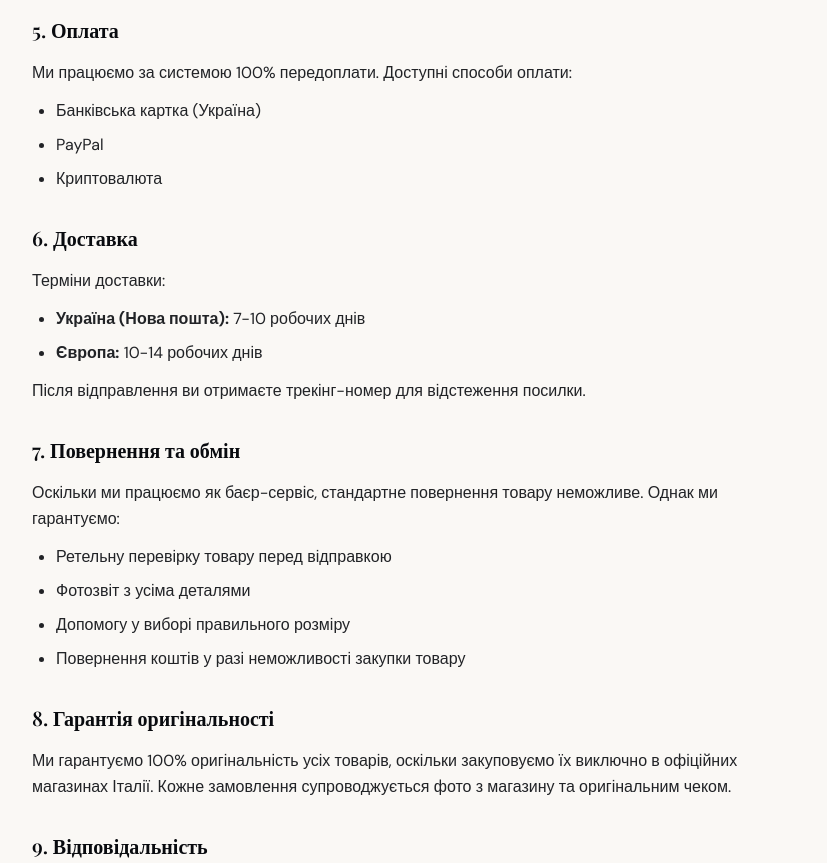
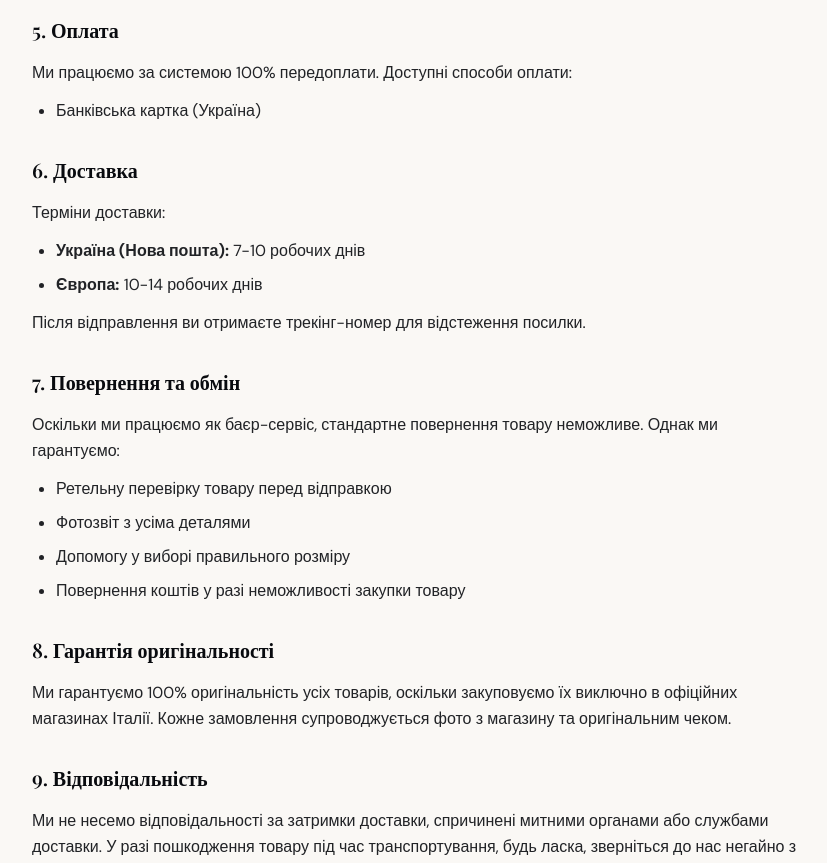
Before and after one commit to SerhiiOberemchuk/bayer-italia-landing-page, a Next.js app: page /terms in a window 1280 px wide. Shown: the part 1080-1943 px from the top of the page, without its empty margins (224-1051 px from the left). Built offline with nearby package versions, Linux system fonts and the light colour scheme; a web font is replaced by a local one.

Commit message:
feat: update Ukrainian terms of service page content
Co-authored-by: null <135756668+SerhiiOberemchuk@users.noreply.github.com>

```diff
--- a/app/terms/page.tsx
+++ b/app/terms/page.tsx
@@ -76,8 +76,7 @@ export default function TermsPage() {
             <p className="mb-3">Ми працюємо за системою 100% передоплати. Доступні способи оплати:</p>
             <ul className="list-disc pl-6 space-y-2">
               <li>Банківська картка (Україна)</li>
-              <li>PayPal</li>
-              <li>Криптовалюта</li>
+
             </ul>
           </section>
 
```
